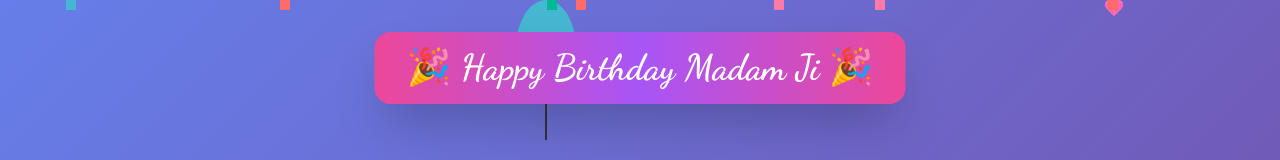
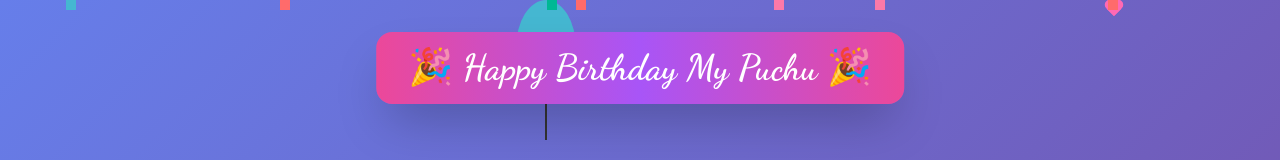
Before and after one commit to practiceop/happy_birthday_puchu, a plain HTML site: page celebrate.html in a window 1280 px wide. Both pictures are taken after a click on the button "Turn the Lights On ✨". Shown: the top 160 px of the page. Drawn offline with nearby package versions, Linux system fonts and the light colour scheme.

Commit message:
Update celebrate.html

```diff
--- a/celebrate.html
+++ b/celebrate.html
@@ -242,7 +242,7 @@
         <div id="banner" class="fixed top-4 sm:top-8 left-1/2 transform -translate-x-1/2 z-50 hidden px-4">
             <div class="bg-gradient-to-r from-pink-500 via-purple-500 to-pink-500 text-white px-4 sm:px-8 py-3 sm:py-4 rounded-2xl shadow-2xl banner">
                 <h2 class="text-xl sm:text-2xl md:text-4xl font-dancing font-bold text-center">
-                    🎉 Happy Birthday Madam Ji 🎉
+                    🎉 Happy Birthday My Puchu 🎉
                 </h2>
             </div>
         </div>
```
